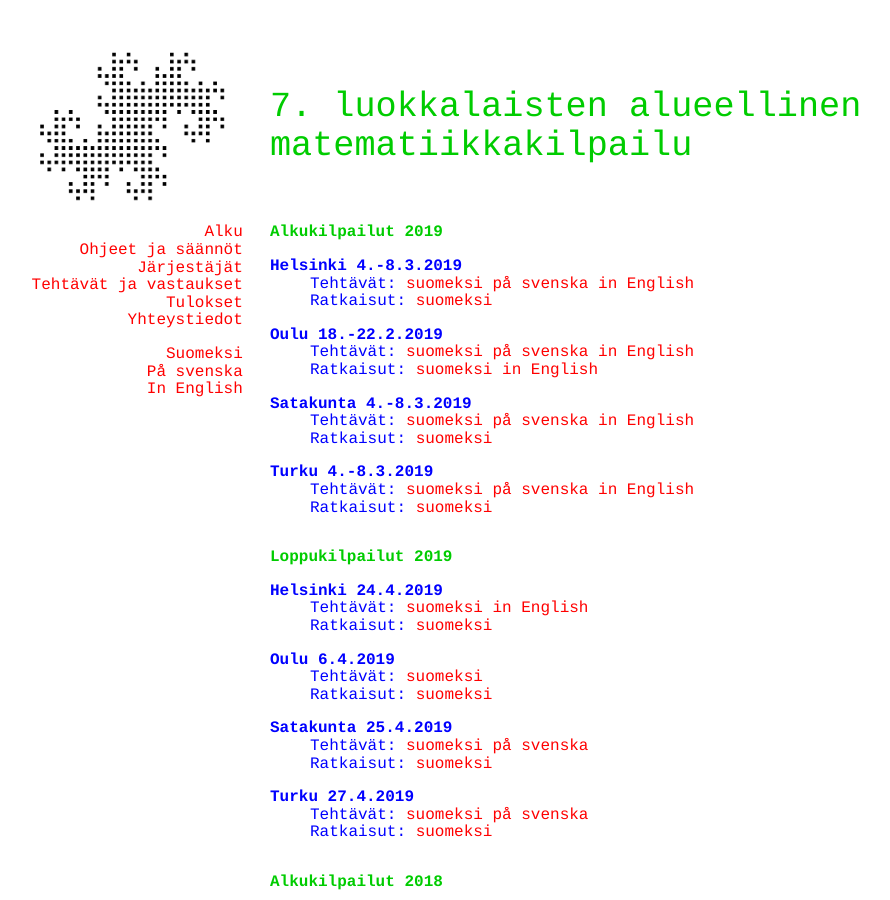
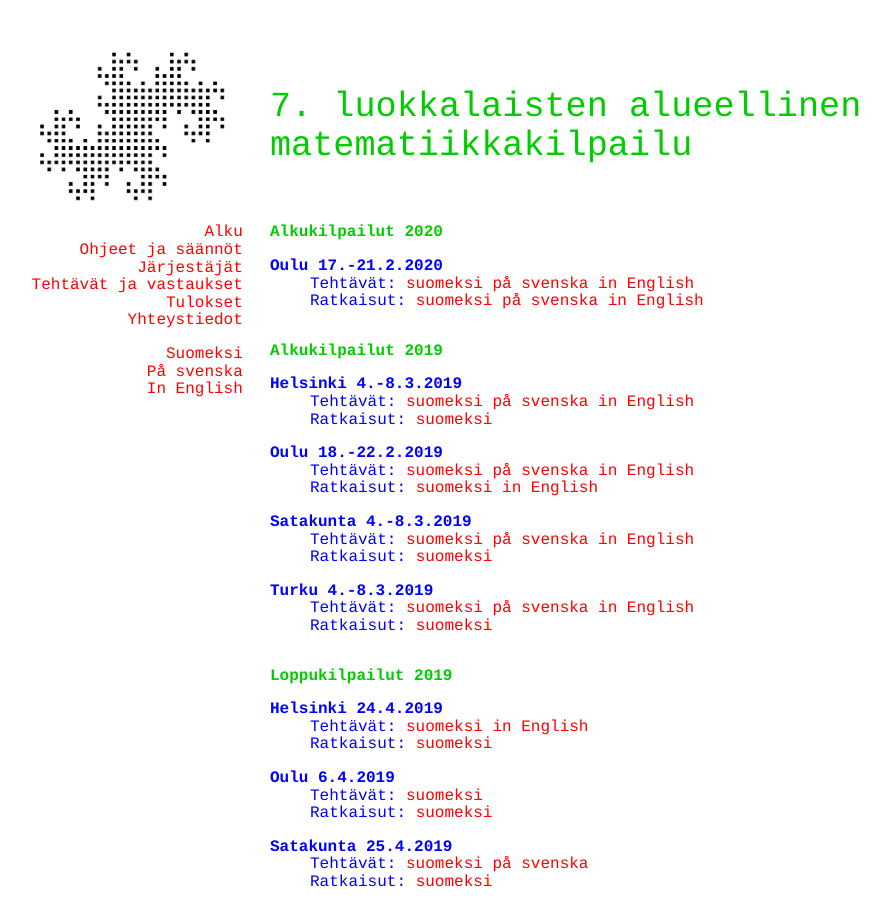
Before and after one commit to matematiikkakilpailut/matematiikkakilpailut.github.io, a Jekyll site: the page built from seiskat/tehtavat.html, in a window 1280 px wide and 900 px high. Shown: the whole window, without its empty margins (50-940 px from the left). Built offline with Jekyll 4.4.1, drawn with Linux system fonts in a browser that asks for light colours.

Commit message:
Update tehtavat.html
Oulun alkukisatehtävät ja ratkaisut

```diff
--- a/seiskat/tehtavat.html
+++ b/seiskat/tehtavat.html
@@ -4,6 +4,21 @@
 
 Teht&auml;v&auml;t ja ratkaisut ilmestyv&auml;t t&auml;lle sivulle kilpailun j&auml;lkeen. -->
 
+<h2 id="alkukilpailut-2020">Alkukilpailut 2020</h2>
+
+<dl>
+  <dt>Oulu 17.-21.2.2020</dt>
+  <dd>Teht&auml;v&auml;t:
+    <a href="./2029/o.pdf">suomeksi</a>
+    <a href="./2020/o_sv.pdf" lang="sv-FI" hreflang="sv-FI">p&aring; svenska</a>
+    <a href="./2020/o_en.pdf" lang="en" hreflang="en">in English</a>
+  </dd>
+  <dd>Ratkaisut:
+    <a href="./2020/o_r.pdf">suomeksi</a>
+    <a href="./2020/o_sv_r.pdf">p&aring; svenska</a>
+    <a href="./2020/o_en_r.pdf">in English</a>
+  </dd>
+</dl>
 
 
 <h2 id="alkukilpailut-2019">Alkukilpailut 2019</h2>
```
